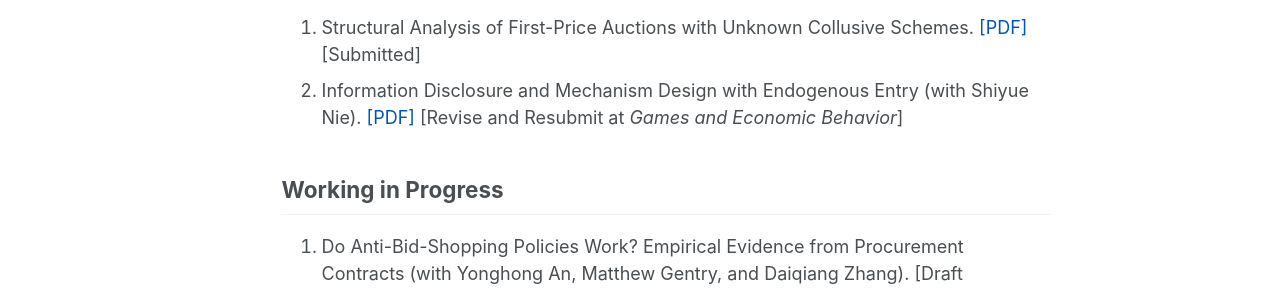
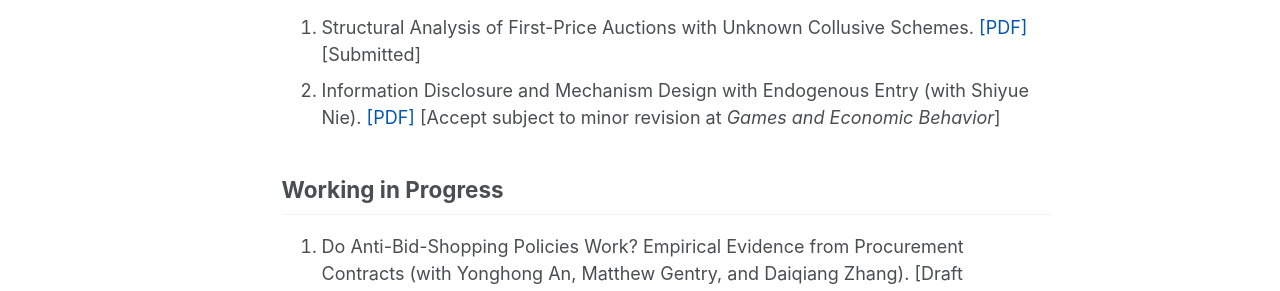
Before and after one commit to guoliuyi/lguo, a Jekyll site: the page built from _pages/about.md, in a window 1280 px wide and 1074 px high. Shown: the part 397-688 px from the top of the window. Built offline with Jekyll 4.4.1, drawn with Linux system fonts in a browser that asks for light colours; a script bundle is joined from its source files by our own code; library files that are not in the unit come from our copies.

Commit message:
Update about.md

```diff
--- a/_pages/about.md
+++ b/_pages/about.md
@@ -47,7 +47,7 @@ redirect_from:
     Information Disclosure and Mechanism Design with Endogenous Entry (with Shiyue Nie).
     <a href="https://1drv.ms/b/c/038694cde8bba83d/IQBuYg9Zz4AdTYx5Penp5b18ATp9K_9YU6O379PH5iWzkuQ?e=c8vWP0" target="_blank" rel="noopener noreferrer"
        style="color:#0056b3; text-decoration:none;">[PDF]</a>
-    <span class="status">[Revise and Resubmit at <em>Games and Economic Behavior</em>]</span>
+    <span class="status">[Accept subject to minor revision at <em>Games and Economic Behavior</em>]</span>
   </li>
 </ol>
 
```
